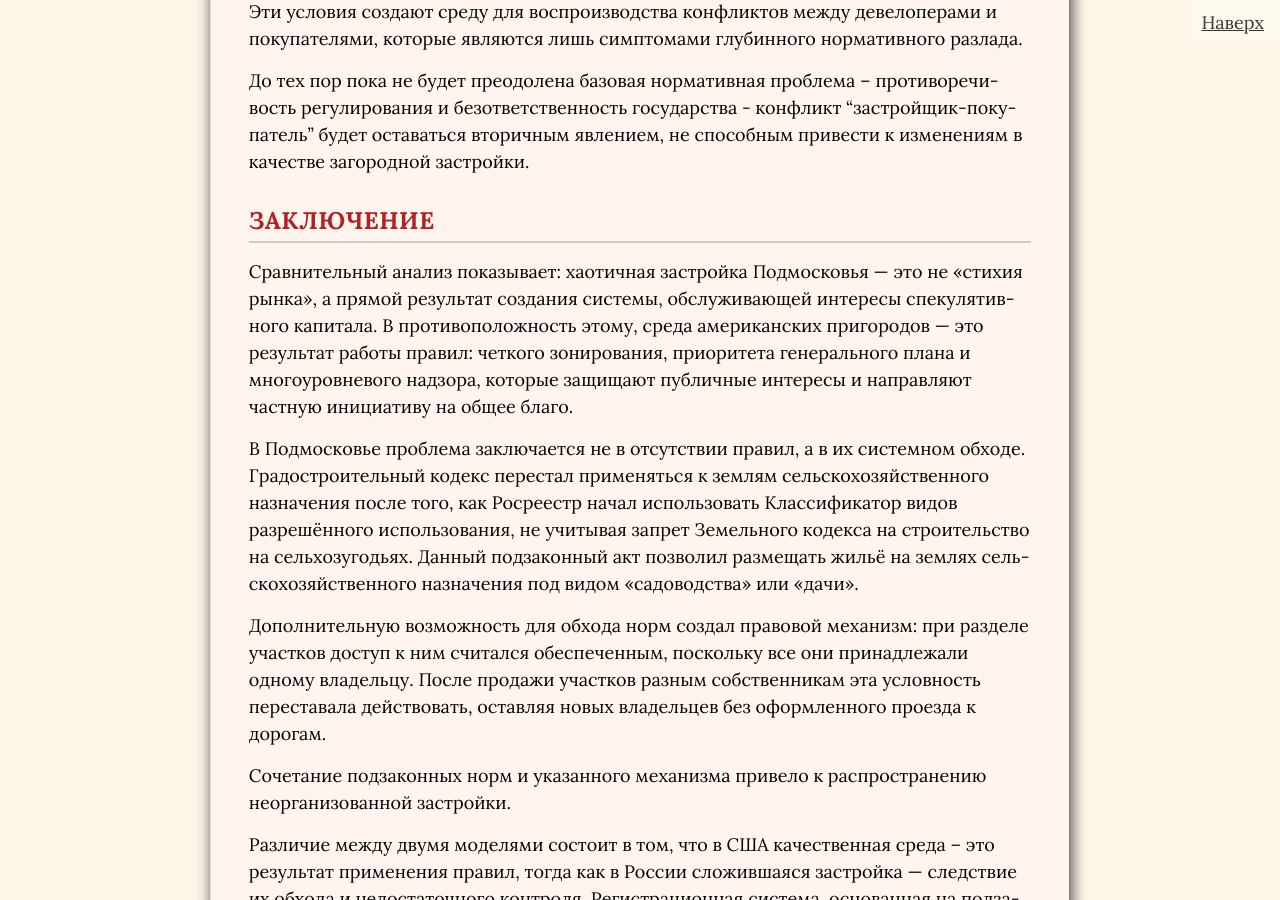
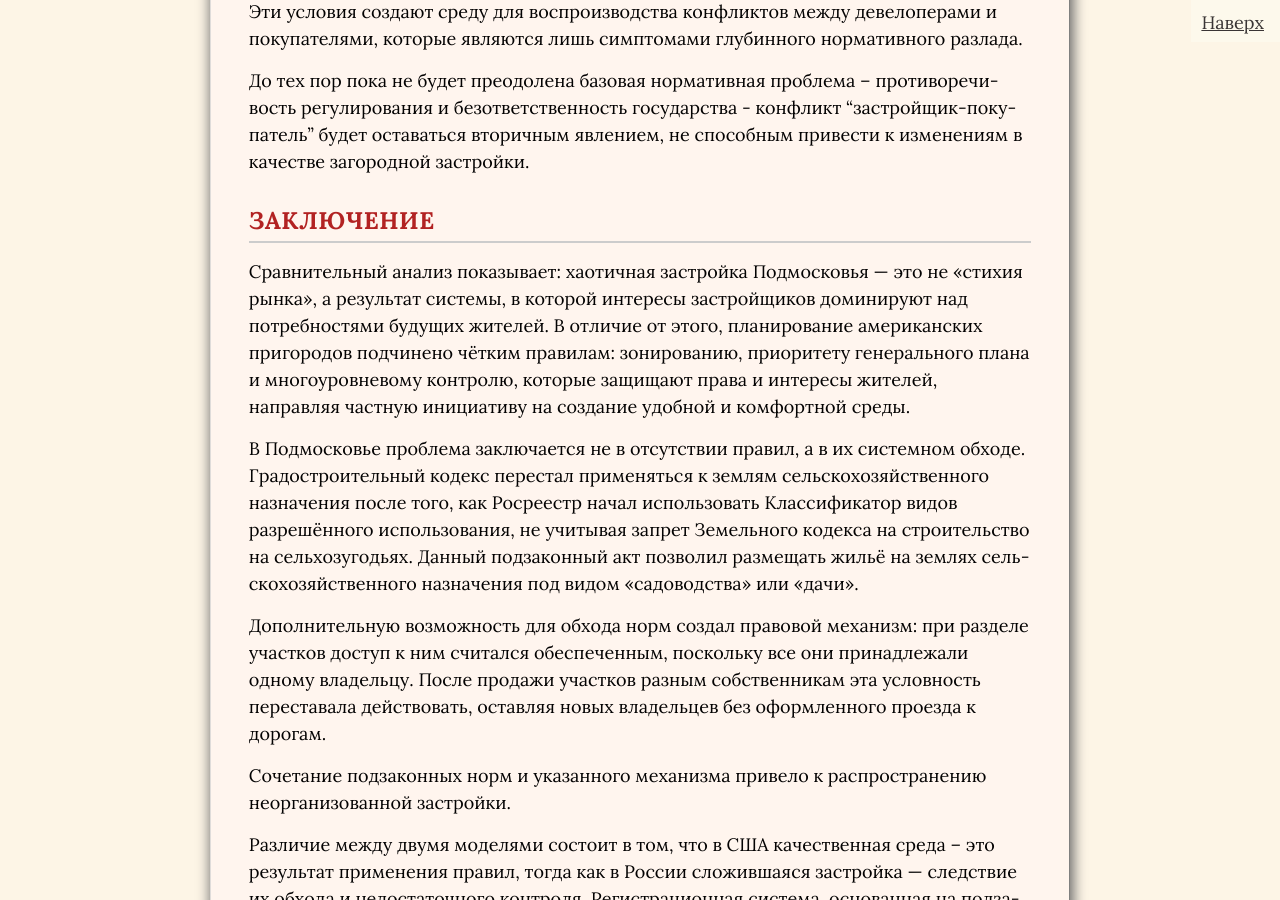
Before and after one commit to SergSi/land-use-art, a Jekyll site: the page built from _posts/2025-09-20-suburb.md, in a window 1280 px wide and 900 px high, scrolled down 18684 px. Built offline with Jekyll 4.4.1, drawn with Linux system fonts in a browser that asks for light colours; some web fonts are replaced.

Commit message:
Update 2025-09-20-suburb.md

```diff
--- a/_posts/2025-09-20-suburb.md
+++ b/_posts/2025-09-20-suburb.md
@@ -235,7 +235,7 @@ class: article
 
 ## Заключение
 
-Сравнительный анализ показывает: хаотичная застройка Подмосковья — это не «стихия рынка», а прямой результат создания системы, обслуживающей интересы спекулятивного капитала. В противоположность этому, среда американских пригородов — это результат работы правил: четкого зонирования, приоритета генерального плана и многоуровневого надзора, которые защищают публичные интересы и направляют частную инициативу на общее благо.
+Сравнительный анализ показывает: хаотичная застройка Подмосковья — это не «стихия рынка», а результат системы, в которой интересы застройщиков доминируют над потребностями будущих жителей. В отличие от этого, планирование американских пригородов подчинено чётким правилам: зонированию, приоритету генерального плана и многоуровневому контролю, которые защищают права и интересы жителей, направляя частную инициативу на создание удобной и комфортной среды.
 
 В Подмосковье проблема заключается не в отсутствии правил, а в их системном обходе. Градостроительный кодекс перестал применяться к землям сельскохозяйственного назначения после того, как Росреестр начал использовать Классификатор видов разрешённого использования, не учитывая запрет Земельного кодекса на строительство на сельхозугодьях. Данный подзаконный акт позволил размещать жильё на землях сельскохозяйственного назначения под видом «садоводства» или «дачи».
 
```
